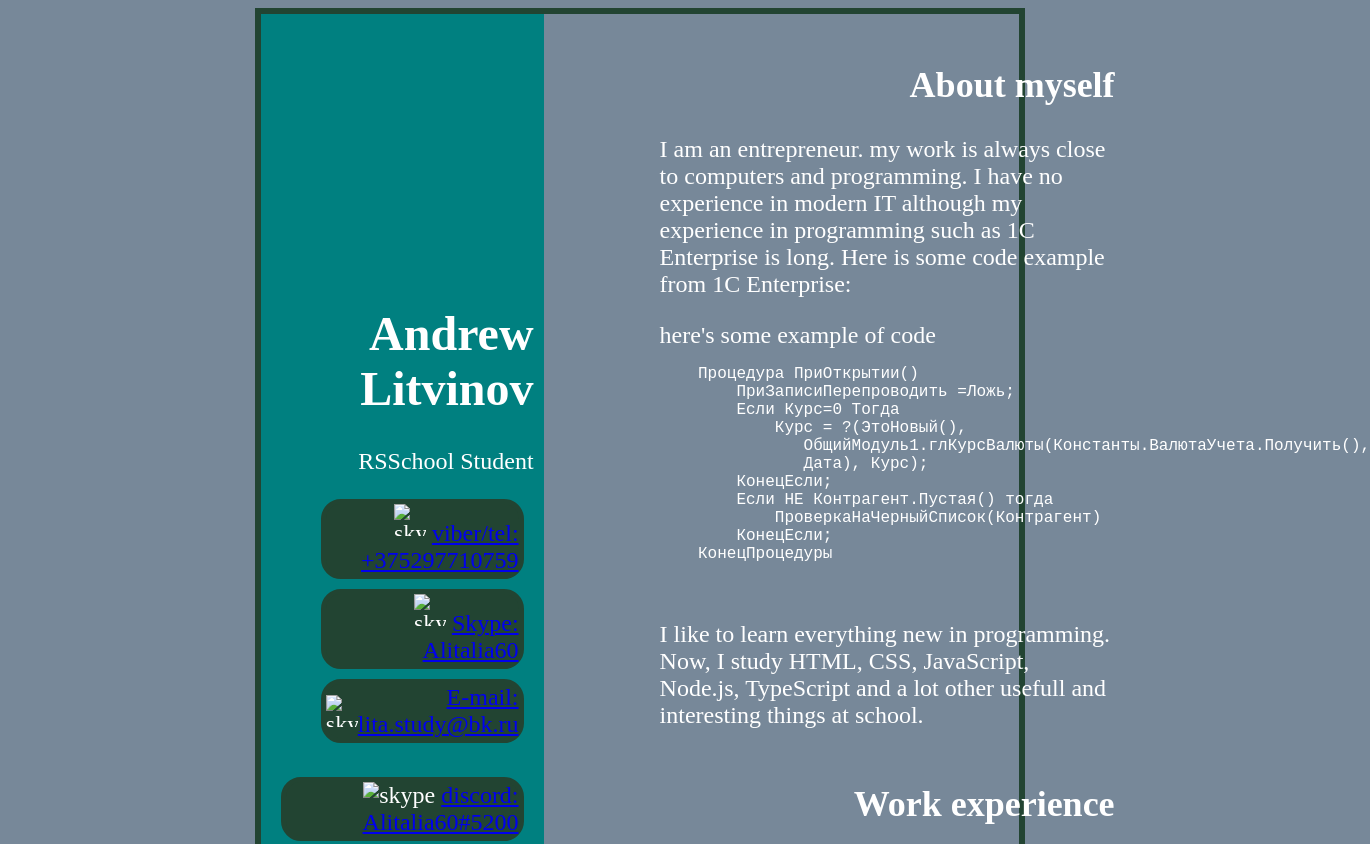
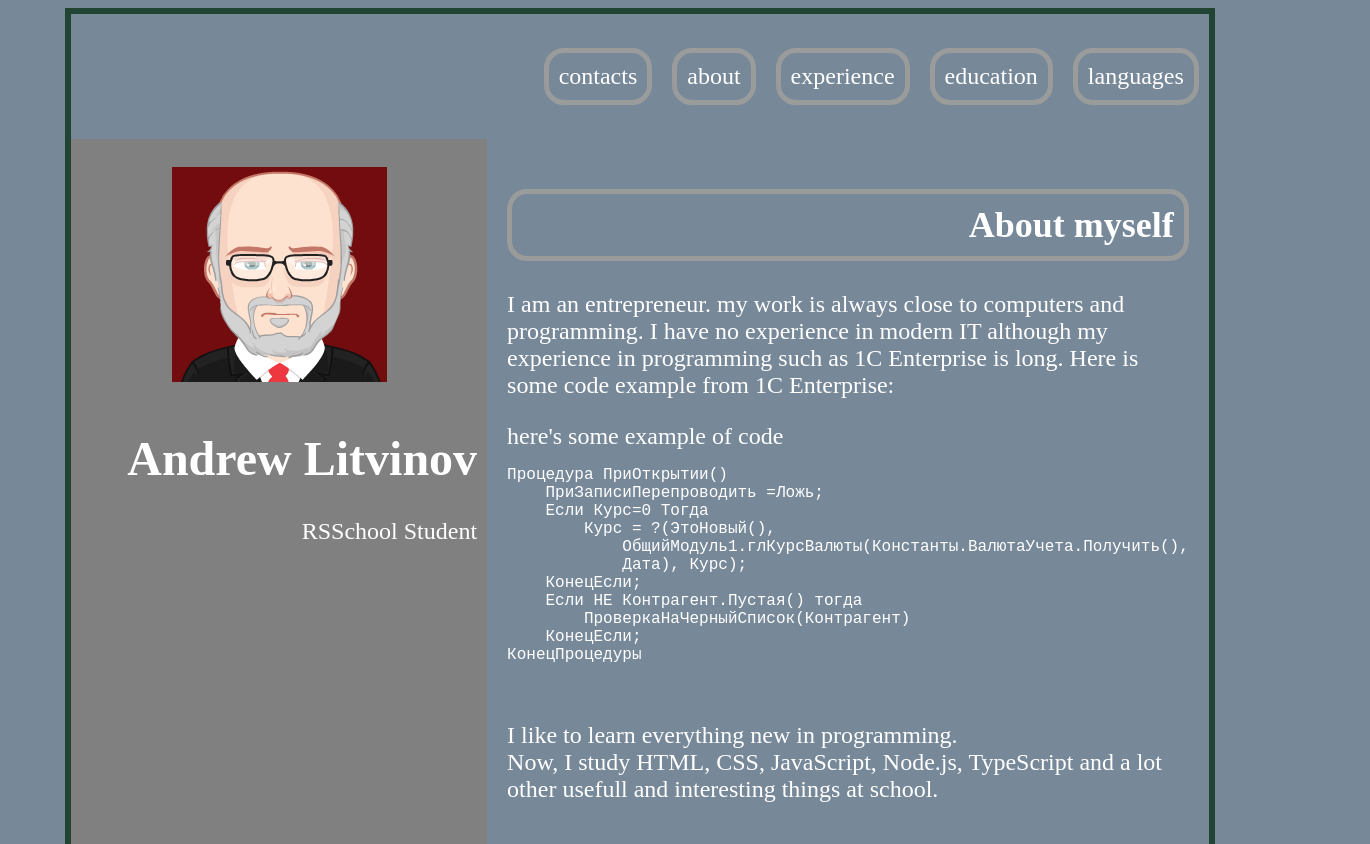
Before and after one commit to Alitalia60/rsschool-cv-preschool_2021, a plain HTML site: page index.html in a window 1280 px wide. Shown: the top 844 px of the page, 1370 px wide, since content can reach past the window. Drawn offline with Linux system fonts and the light colour scheme.

Commit message:
refactor: arrange text and headers

```diff
--- a/index.html
+++ b/index.html
@@ -10,57 +10,70 @@
 </head>
 
 <body>
+    <!-- <div class="content"> -->
+
+
     <main>
+        <nav class="navigation">
+            <ul class="menu">
+                <li class="menu__item">
+                    <a href="#contacts">contacts</a>
+                </li>
+                <li class="menu__item">
+                    <a href="#about">about</a>
+                </li>
+                <li class="menu__item">
+                    <a href="#experience">experience</a>
+                </li>
+                <li class="menu__item">
+                    <a href="#education">education</a>
+                </li>
+                <li class="menu__item">
+                    <a href="#languages">languages</a>
+                </li>
+            </ul>
+        </nav>
+        <div class="content">
             <header class="left_side">
-            <div class="left_side__avatar">
-
-            </div>
+                <div class="left__up">
+                    <div class="left_side__avatar"></div>
                     <h1>Andrew Litvinov</h1>
                     <div class="left_side__student">
-                RSSchool Student
+                        <span>RSSchool Student</span>
                     </div>
-            <div class="contacts">
-                <ul class="list__contacts">
-                    <li class="list__contacts-item">
-                        <div>
-                            <img src="./asserts/viber.png" alt="skype">
+                </div>
+                <div class="list__contacts">
+                    <!-- <li class="list__contacts-item"> -->
+                    <div class="list__contacts-item">
+                        <img class="list__contacts_img" src="./asserts/viber.png" alt="viber">
                         <a href="viber://chat?">viber/tel: +375297710759</a>
                     </div>
-                    </li>
-                    <li class="list__contacts-item">
-                        <div>
-                            <img src="./asserts/skype-logo.svg" alt="skype">
+                    <div class="list__contacts-item">
+                        <img class="list__contacts_img" src="./asserts/skype-logo.svg" alt="skype">
                         <a href="skype://chat?">Skype: Alitalia60</a>
                     </div>
-                    </li>
-                    <li class="list__contacts-item">
-                        <img src=" ./asserts/kindpng_2776343.png " alt=" skype ">
+                    <div class="list__contacts-item">
+                        <img class="list__contacts_img" src=" ./asserts/kindpng_2776343.png " alt="email">
                         <a href=" email ">E-mail: lita.study@bk.ru</a>
-                    </li>
-                </ul>
                     </div>
-            <li class=" list__contacts-item ">
-                <div>
-                    <img src=" ./asserts/Discord new 2021.svg " alt=" skype ">
+                    <div class="list__contacts-item">
+                        <img class="list__contacts_img" src=" ./asserts/Discord new 2021.svg " alt="discord">
                         <a href=" https://discord.com/api ">discord: Alitalia60#5200</a>
                     </div>
-            </li>
-            </ul>
-
+                </div>
+                <footer class="footer">
+                    <img class="footer__img" src=" ./asserts/logo-rs.svg " width=" 60px " height="60px " alt=" RSSchool logo ">
+                    <a class="footer__link" href=" https://rollingscopes.com/ ">RS School</a> 2021
+                </footer>
             </header>
-        <footer>
-            <img src=" ./asserts/logo-rs.svg " width=" 100px " height=" 100px " alt=" RSSchool logo ">
-            <a target=" _blank " href=" https://rollingscopes.com/ "></a>
-        </footer>
-        <div class=" right_side ">
-            <div class=" right_side__about ">
+            <div class="right_side ">
+                <div class="right_side__about" id="about">
                     <h2>About myself</h2>
                     <p>
                         I am an entrepreneur. my work is always close to computers and programming. I have no experience in modern IT although my experience in programming such as 1C Enterprise is long. Here is some code example from 1C Enterprise:
                     </p>
-            </div>
                     here's some example of code
-            <pre style=" font-size: 16px; ">
+                    <pre style="font-size: 16px">
 Процедура ПриОткрытии()
     ПриЗаписиПерепроводить =Ложь;
     Если Курс=0 Тогда
@@ -73,11 +86,13 @@
     КонецЕсли;
 КонецПроцедуры
                 </pre>
+                </div>
                 <p>
-                I like to learn everything new in programming. Now, I study HTML, CSS, JavaScript, Node.js, TypeScript and a lot other usefull and interesting things at school.
+                    I like to learn everything new in programming.
+                    <br> Now, I study HTML, CSS, JavaScript, Node.js, TypeScript and a lot other usefull and interesting things at school.
                 </p>
 
-            <div class=" right_side__experience ">
+                <div class="right_side__experience" id="experience">
                     <h2>Work experience</h2>
                     <p>
                         I haven't experience in any IT companies but have it in my business. Early, as engineer, I disigned some electronic units on microcontrollers, and create programs for it on Assembler. At my job, developed specific database fo enterprise, payment accounting
@@ -85,21 +100,21 @@
                     </p>
                 </div>
 
-            <div class=" right_side__education ">
+                <div class="right_side__education" id="education">
                     <h2>Education</h2>
                     <p>
                         Higher education: Yuri Gagarin State Technical University of Saratov (modern name). Engineer, specialty automation and telemechanics.
                     </p>
                 </div>
 
-            <div class=" right_side__selfeducation ">
+                <div class="right_side__selfeducation">
                     <h2>Self-education</h2>
                     <p>
                         Platforms 1C6, 1C7, 1C8 Enterprise. in the process of studying: JavaScript, Node.js; Study to familiarize Java for Android, Python; I use IDE IntelliJ IDEA & PyCharm by JetBrains and AndroidStudio, Visual Studio Code.
                     </p>
                 </div>
 
-            <div class=" right_side__languages ">
+                <div class="right_side__languages" id="languages">
                     <h2>Languages</h2>
                     <ul>
                         <li>Russian - perfectly</li>
@@ -107,6 +122,7 @@
                     </ul>
                 </div>
             </div>
+        </div>
 
     </main>
 </body>
--- a/style.css
+++ b/style.css
@@ -1,4 +1,8 @@
     /* header */
+
+    html {
+        scroll-behavior: smooth;
+    }
 
     body {
         background-color: lightslategray;
@@ -7,26 +11,58 @@
 
     main {
         border: 6px solid #224432;
-        display: flex;
-        width: 60%;
+        /* display: flex; */
+        width: 90%;
         margin: auto;
         font-size: 24px;
     }
 
+    .menu {
+        display: flex;
+        flex-direction: row;
+        justify-content: end;
+        list-style: none;
+    }
+
+    .menu__item {
+        padding: 10px;
+        border: 5px solid #9a9c9b;
+        border-radius: 20px;
+        text-decoration: none;
+        margin: 10px 10px;
+    }
+
+    .menu__item a {
+        color: white;
+        text-decoration: none;
+        transition: 0.3s;
+    }
+
+    .menu__item a:hover {
+        color: red;
+        /* background-color: #569774 */
+    }
+
+    .content {
+        display: flex;
+    }
+
     h2 {
-        /* border: 1px black solid; */
+        padding: 10px;
+        border: 5px solid #9a9c9b;
+        border-radius: 20px;
         text-align: right;
     }
     /* ======================================.left_side */
 
     .left_side {
-        background-color: teal;
+        background-color: gray;
         display: flex;
+        justify-content: space-between;
+        flex-direction: column;
         padding: 10px;
+        text-align: right;
         width: 40%;
-        display: flex;
-        flex-direction: column;
-        text-align: right;
     }
 
     .left_side__avatar {
@@ -53,36 +89,46 @@
 
     .list__contacts-item {
         display: flex;
-        border: 5px solid #224432;
+        border: 5px solid #9a9c9b;
+        padding: 10px;
+        margin: 10px;
+        border-radius: 20px;
         justify-content: space-between;
         align-items: center;
-        /* padding: 10px; */
-        margin: 10px;
-        border-radius: 20px;
-        background-color: #224432;
-        text-decoration: none;
-        transition: color 0.3s;
     }
 
-    .list__contacts img {
-        /* background: none; */
+    .list__contacts-item a {
+        color: white;
+        text-decoration: none;
+        font-size: 24px;
+        transition: 0.3s;
+    }
+
+    .list__contacts_img {
         display: inline-block;
         width: 32px;
         height: 32px;
     }
 
-    .list__contacts-item:hover {
+    .list__contacts-item a:hover {
         color: red;
     }
     /* ============.right_side */
 
     .right_side {
         padding: 20px;
-        width: 60%;
         display: flex;
         flex-direction: column;
+        width: 60%;
     }
 
-    footer {
-        align-self: flex-end;
+    .footer {
+        display: flex;
+        align-items: center;
+        justify-content: space-around;
     }
+
+    .footer__img,
+    .footer__link {
+        display: inline-block;
+    }
```
Also changed, not shown: asserts/Discord new 2021.svg (added), asserts/Untitled design.png (added), asserts/kindpng_2776343.png (added), asserts/logo-rs.svg (added), asserts/pngwing.com.png (added), asserts/pris503528338b331fdf.png (added), asserts/skype-logo.svg (added), asserts/skype.png (added), asserts/viber.png (added). Lines whose indentation alone changed are shown as unchanged.
